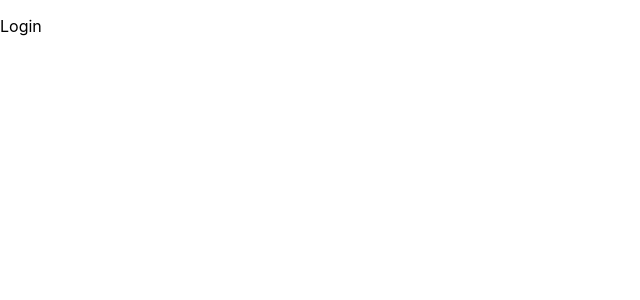
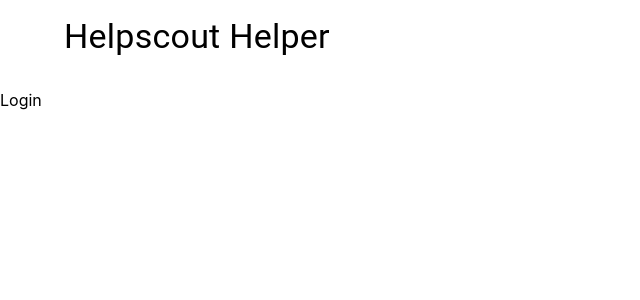
Before and after one commit to CruGlobal/help-connect-web, a React (Vite) app: page / in a window 1280 px wide. Shown: the top 300 px of the page, without its empty margins (0-640 px from the left). Built offline with nearby package versions, Linux system fonts and the light colour scheme.

Commit message:
Adding header

```diff
--- a/src/App.tsx
+++ b/src/App.tsx
@@ -1,25 +1,20 @@
-import {
-    QueryClient,
-    QueryClientProvider,
-} from '@tanstack/react-query'
-import { Login } from './components/Login';
-import { Form } from './components/Form';
+import { QueryClient, QueryClientProvider } from "@tanstack/react-query";
+import { Login } from "./components/Login";
+import { Form } from "./components/Form";
 import "./App.css";
+import { Header } from "./Header";
 
-const queryClient = new QueryClient()
+const queryClient = new QueryClient();
 
 export const App: React.FC = () => {
-    const queryParameters = new URLSearchParams(window.location.search)
-    const isLoggedIn = queryParameters.get("isLoggedIn")
+  const queryParameters = new URLSearchParams(window.location.search);
+  const isLoggedIn = queryParameters.get("isLoggedIn");
 
-    return (
-        <QueryClientProvider client={queryClient}>
-            {isLoggedIn === 'true' &&
-                <Form />
-            }
-            {isLoggedIn !== 'true' &&
-                <Login />
-            }
-        </QueryClientProvider>
-    )
-}
+  return (
+    <QueryClientProvider client={queryClient}>
+      <Header />
+      {isLoggedIn === "true" && <Form />}
+      {isLoggedIn !== "true" && <Login />}
+    </QueryClientProvider>
+  );
+};
--- /dev/null
+++ b/src/Header.tsx
@@ -0,0 +1,15 @@
+import Box from "@mui/material/Box";
+import Container from "@mui/material/Container";
+import Typography from "@mui/material/Typography";
+
+export const Header = () => {
+  return (
+    <Box component="header" sx={{ py: 2 }}>
+      <Container maxWidth="lg">
+        <Typography component="h1" variant="h4">
+          Helpscout Helper
+        </Typography>
+      </Container>
+    </Box>
+  );
+};
```
